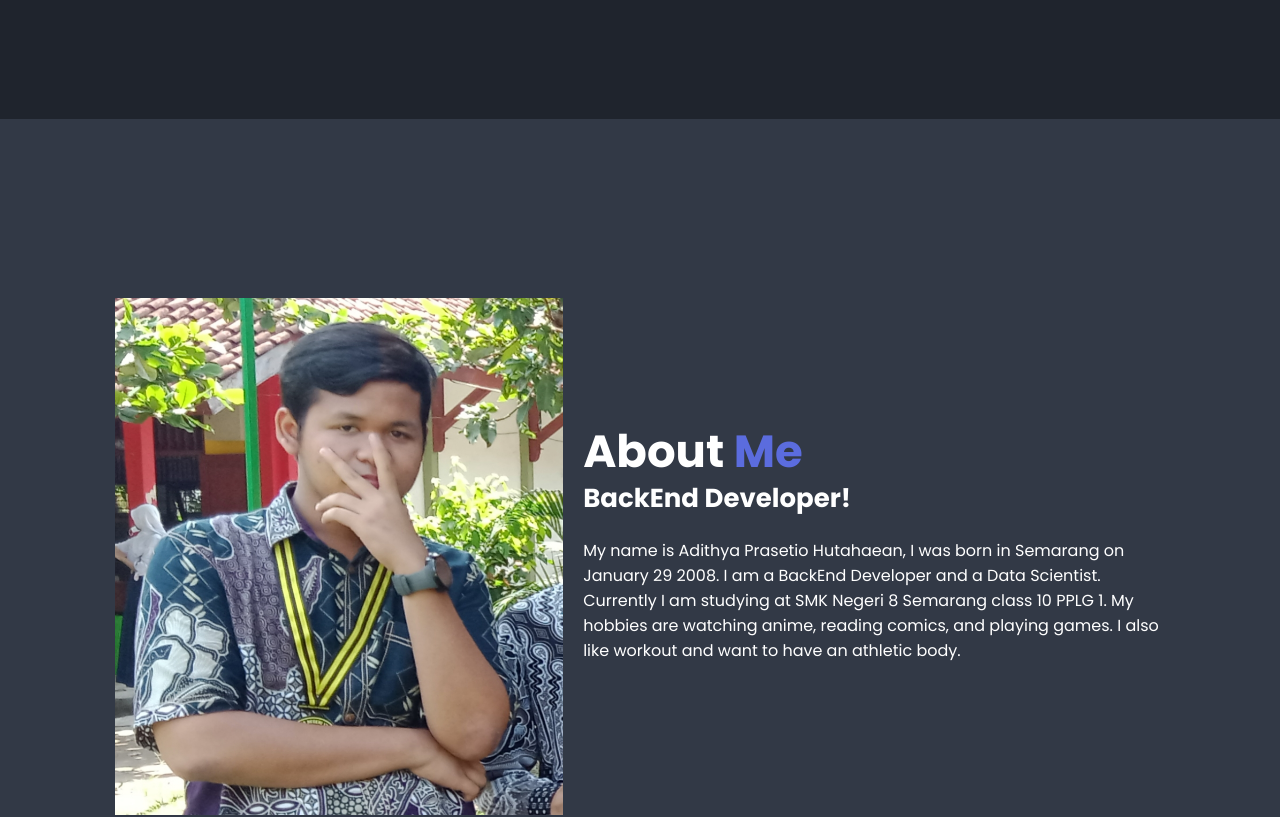
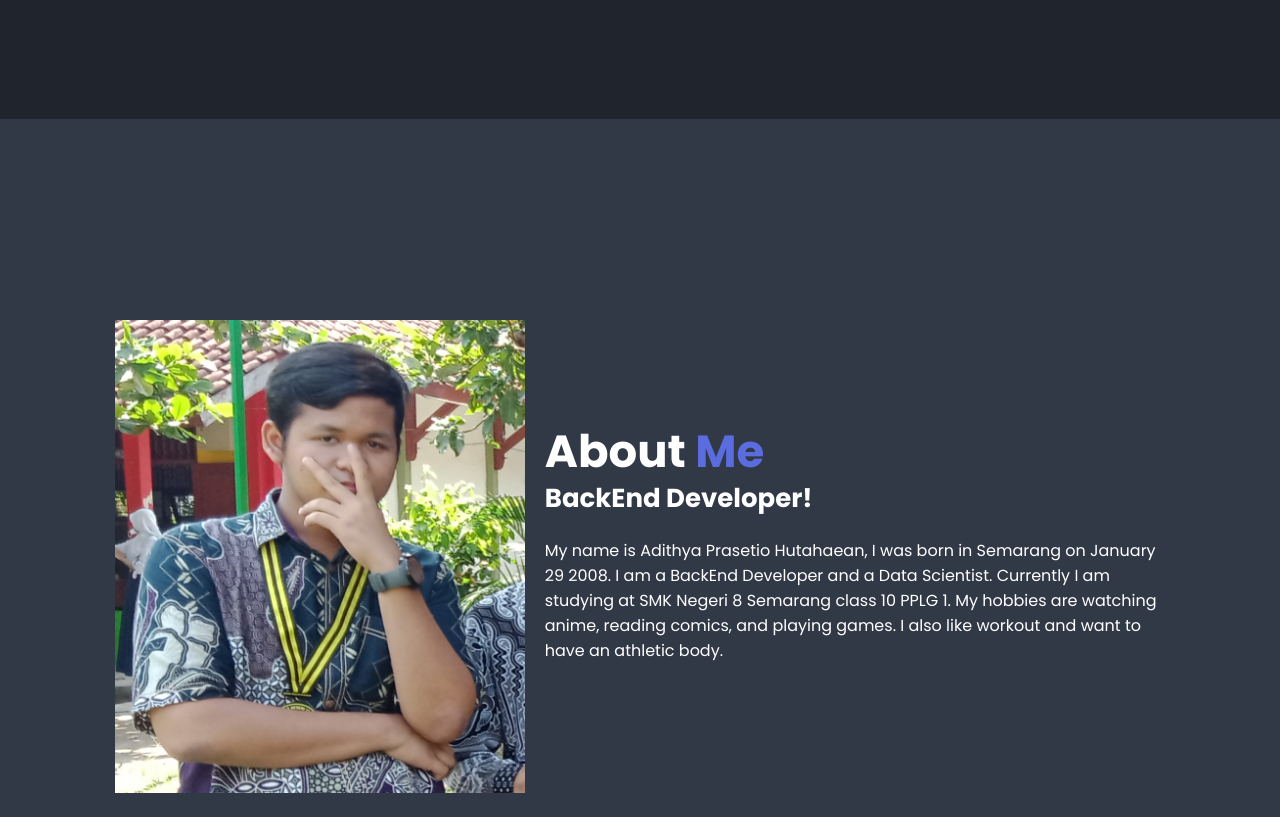
Before and after one commit to HikaruYo/myportofolio, a plain HTML site: page index.html in a window 1280 px wide. Shown: the part 681-1498 px from the top of the page. Drawn offline with nearby package versions, Linux system fonts and the light colour scheme.

Commit message:
Update image

```diff
--- a/css/style.css
+++ b/css/style.css
@@ -96,20 +96,8 @@ section {
 
 .home-img img {
     width: 35vw;
-    /* animation: floatImage 4s ease-in-out infinite; */
 }
 
-/* @keyframes floatImage {
-    0% {
-        transform: translateY(0);
-    }
-    50% {
-        transform: translateY(-2rem);
-    }
-    100% {
-        transform: translateY(0);
-    }
-} */
 
 .home-content h3 {
     font-size: 3.2rem;
@@ -181,7 +169,7 @@ span {
 }
 
 .about-img img {
-    width: 35vw;
+    width: 32vw;
 }
 
 .heading {
```
